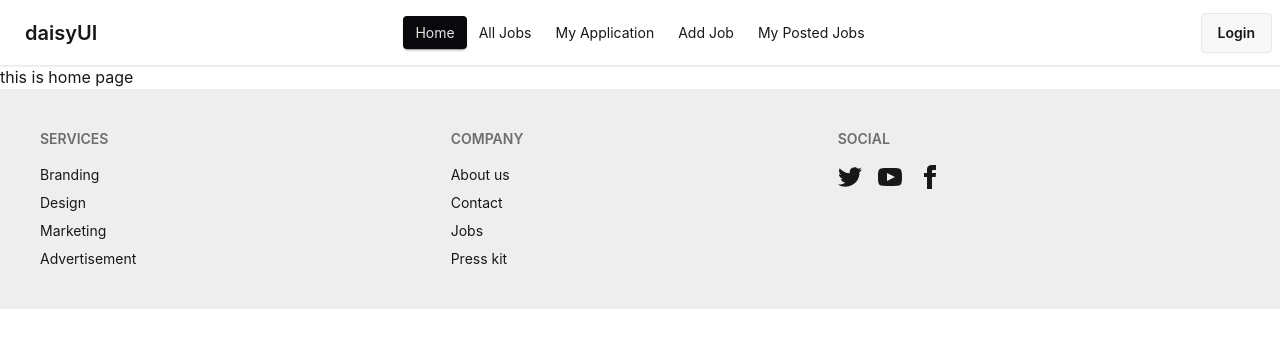
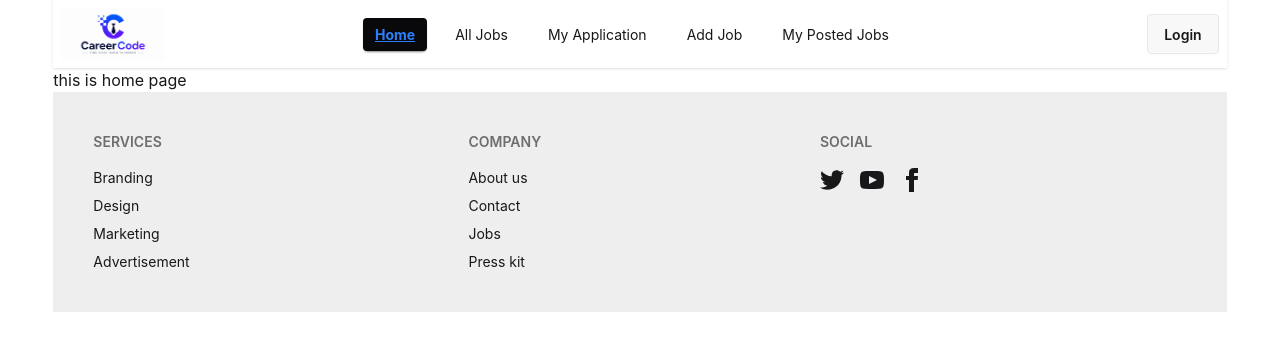
Before and after one commit to sohagroy7223/career-code-client, a React (Vite) app: page / in a window 1280 px wide. Shown: the top 350 px of the page. Built offline with nearby package versions, Linux system fonts and the light colour scheme.

Commit message:
addad logo and full width web page 11/12

```diff
--- a/src/Layout/Root.jsx
+++ b/src/Layout/Root.jsx
@@ -5,7 +5,7 @@ import Footer from "../UI/Footer";
 
 const Root = () => {
   return (
-    <div>
+    <div className="w-11/12 mx-auto">
       <Navbar></Navbar>
       <Outlet></Outlet>
       <Footer></Footer>
--- a/src/UI/Navbar.jsx
+++ b/src/UI/Navbar.jsx
@@ -1,6 +1,7 @@
 import React, { use } from "react";
 import { AuthContext } from "../context/AuthContext";
 import { NavLink } from "react-router";
+import logo from "../assets/careerCode.png";
 
 const Navbar = () => {
   const userInfo = use(AuthContext);
@@ -8,19 +9,54 @@ const Navbar = () => {
   const link = (
     <>
       <li>
-        <NavLink>Home</NavLink>
+        <NavLink
+          className={({ isActive }) =>
+            isActive ? "mr-4 font-bold text-blue-500 underline" : "mr-4"
+          }
+          to="/"
+        >
+          Home
+        </NavLink>
       </li>
       <li>
-        <NavLink to="allJobs">All Jobs</NavLink>
+        <NavLink
+          className={({ isActive }) =>
+            isActive ? "mr-4 font-bold text-blue-500 underline" : "mr-4"
+          }
+          to="allJobs"
+        >
+          All Jobs
+        </NavLink>
       </li>
       <li>
-        <NavLink to="myApplication">My Application</NavLink>
+        <NavLink
+          className={({ isActive }) =>
+            isActive ? "mr-4 font-bold text-blue-500 underline" : "mr-4"
+          }
+          to="myApplication"
+        >
+          My Application
+        </NavLink>
       </li>
       <li>
-        <NavLink to="addJob">Add Job</NavLink>
+        <NavLink
+          className={({ isActive }) =>
+            isActive ? "mr-4 font-bold text-blue-500 underline" : "mr-4"
+          }
+          to="addJob"
+        >
+          Add Job
+        </NavLink>
       </li>
       <li>
-        <NavLink to="postJob">My Posted Jobs</NavLink>
+        <NavLink
+          className={({ isActive }) =>
+            isActive ? "mr-4 font-bold text-blue-500 underline" : "mr-4"
+          }
+          to="postJob"
+        >
+          My Posted Jobs
+        </NavLink>
       </li>
     </>
   );
@@ -52,7 +88,7 @@ const Navbar = () => {
             {link}
           </ul>
         </div>
-        <a className="btn btn-ghost text-xl">daisyUI</a>
+        <img className="w-26" src={logo} alt="logo" />
       </div>
       <div className="navbar-center hidden lg:flex">
         <ul className="menu menu-horizontal px-1">{link}</ul>
```
Also changed, not shown: src/assets/careerCode.png (added).
